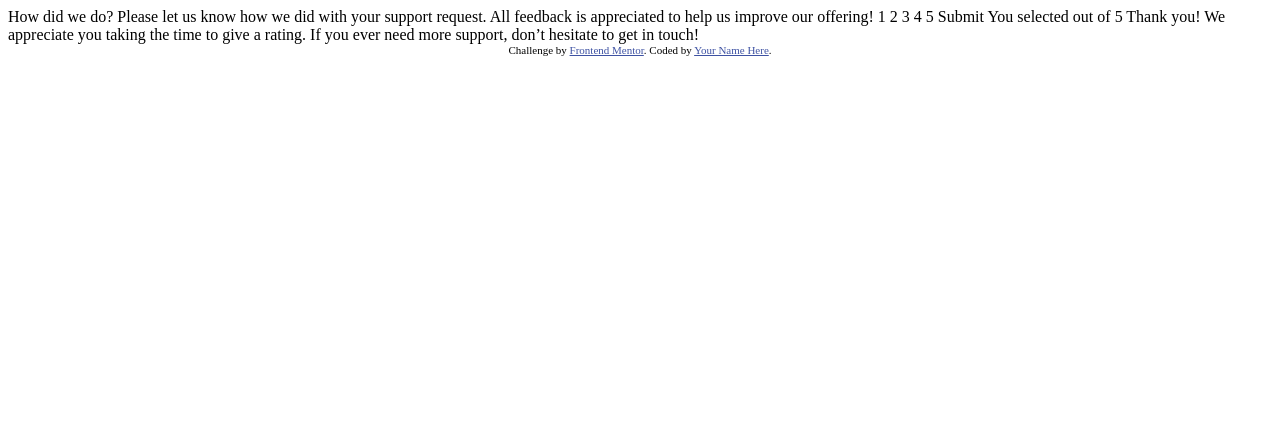
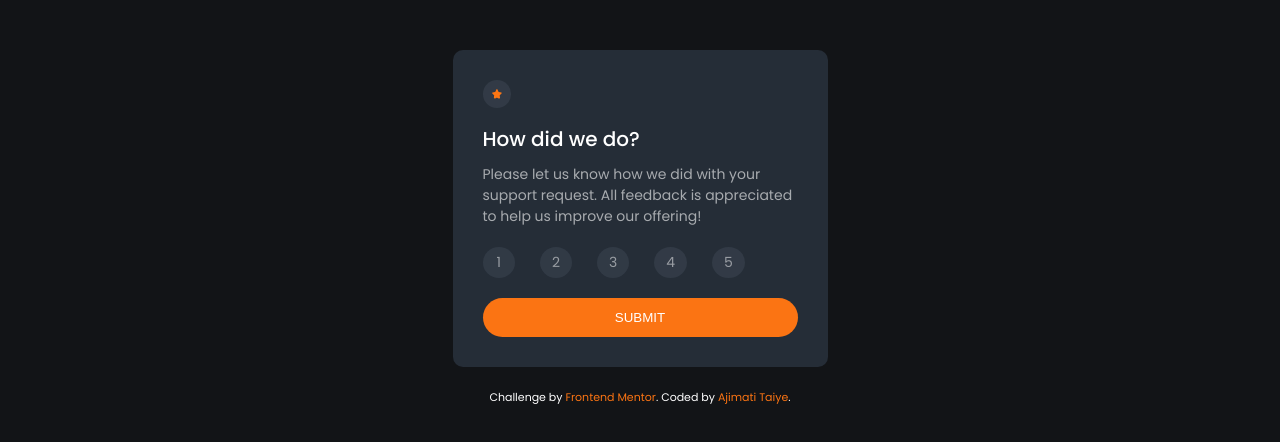
Before and after one commit to Teewaii/Interactive-rating-repo, a plain HTML site: page index.html in a window 1280 px wide. Drawn offline with Linux system fonts and the light colour scheme.

Commit message:
Updated css and html file

```diff
--- a/index.html
+++ b/index.html
@@ -5,45 +5,62 @@
   <meta name="viewport" content="width=device-width, initial-scale=1.0"> <!-- displays site properly based on user's device -->
 
   <link rel="icon" type="image/png" sizes="32x32" href="./images/favicon-32x32.png">
-
+  <link rel="stylesheet" href="style.css">
   <title>Frontend Mentor | Interactive rating component</title>
 
-  <!-- Feel free to remove these styles or customise in your own stylesheet 👍 -->
-  <style>
-    .attribution { font-size: 11px; text-align: center; }
-    .attribution a { color: hsl(228, 45%, 44%); }
-  </style>
+
 </head>
 <body>
 
   <!-- Rating state start -->
+<div class="container">
+    <div class="body">
+          <img class="star" src="./images/icon-star.svg">
+          <h3>How did we do?</h3>
+          <p class="rating-body">Please let us know how we did with your support request. All feedback is appreciated
+          to help us improve our offering!</p>
+    </div>
+      <div class="btns">
+        <form class="ratings-form">
+              <div class="ratings-btns">
+                <ul class="rating-list">
+                    <li  class=rating-options id="one">1</li>
+                    <li class=rating-options  id="two">2</li>
+                    <li class=rating-options  id="three">3</li>
+                    <li  class=rating-options id="four">4</li>
+                    <li class=rating-options  id="five">5</li>
+                </ul>
+              <!-- <p class="rating" id="one">1</p>
+              <p class="rating" id="two">2</p>
+              <p class="rating" id="three">3</p>
+              <p class="rating" id="four">4</p>
+              <p class="rating" id="four">5</p> -->
+            </div>
+            <button type="button" id="submit">SUBMIT</button>
 
-  How did we do?
-
-  Please let us know how we did with your support request. All feedback is appreciated
-  to help us improve our offering!
-
-  1 2 3 4 5
-
-  Submit
-
+        </form>
+      </div>
+</div>
   <!-- Rating state end -->
 
   <!-- Thank you state start -->
 
-  You selected <!-- Add rating here --> out of 5
+  <div class="submit">
 
-  Thank you!
+    <img class="receipt-img" src="./images/illustration-thank-you.svg">
+  <p class="selection">You selected <!-- Add rating here --> out of 5</p>
 
-  We appreciate you taking the time to give a rating. If you ever need more support,
-  don’t hesitate to get in touch!
+  <h4>Thank you!</h4>
+
+ <p class="submit-body">We appreciate you taking the time to give a rating. If you ever need more support,
+  don’t hesitate to get in touch!</p>
 
   <!-- Thank you state end -->
-
+</div>
 
   <div class="attribution">
     Challenge by <a href="https://www.frontendmentor.io?ref=challenge" target="_blank">Frontend Mentor</a>.
-    Coded by <a href="#">Your Name Here</a>.
+    Coded by <a href="#">Ajimati Taiye</a>.
   </div>
 </body>
 </html>
--- /dev/null
+++ b/style.css
@@ -0,0 +1,168 @@
+@import url('https://fonts.googleapis.com/css2?family=Epilogue:wght@500;700&family=Inter:wght@100;200;300;400;600;700;800&family=Karla:wght@200;300;400;500;600;700;800&family=Lato:wght@100;400&family=Outfit:wght@300;400;600&family=Poppins:ital,wght@0,200;0,300;0,400;0,500;0,600;0,700;1,200;1,300;1,400&family=Red+Hat+Display:wght@500;700;900&family=Roboto:wght@300&display=swap');
+
+
+*{
+    box-sizing: border-box;
+    margin: 0;
+    padding: 0;
+}
+
+:root{
+
+/* Primary */
+
+--Orange: hsl(25, 97%, 53%);
+
+/* Neutral */
+
+--White: hsl(0, 0%, 100%);
+--LightGrey: hsl(217, 12%, 63%);
+--MediumGrey: hsl(216, 12%, 54%);
+--DarkBlue: hsl(213, 20%, 18%);
+--VeryDarkBlue: hsl(216, 12%, 8%);
+
+}
+
+body{
+    font-family: 'Poppins', sans-serif;
+    background-color:var(--VeryDarkBlue);
+    color: white;
+    font-size: 14px;
+    font-weight: normal;
+}
+
+a{
+    text-decoration: none;
+}
+.container,.submit{
+    max-width: 375px;
+    background-color: var(--DarkBlue);
+    border-radius: 10px;;
+    margin: auto;
+    margin-top: 50px;
+    padding: 30px;
+}
+
+.container .star{
+    border-radius: 50%;
+    height: 28px;
+    padding: 9px;
+    background-color: rgba(124, 135, 152,.15);
+    margin-bottom: 10px;
+}
+
+.container h3{
+    color: white;
+    font-size: 20px;
+    font-weight: 500;
+    margin-bottom: 10px;
+}
+
+.rating-body {
+    color: rgba(255, 255, 255,0.6);
+    font-size: 14px;
+    text-align: left;
+    margin-bottom: 20px;
+}
+
+.rating-list{
+   list-style: none;
+   color: rgba(255, 255, 255,0.5);
+   display: flex;
+   margin-bottom: 20px;
+}
+
+.rating-list li:hover{
+   background-color: var(--Orange);
+   color: white;
+}
+
+.rating-list li:active{
+   background-color: var(--LightGrey);
+   color: white;
+}
+
+.rating-list li{
+    margin-right: 25px;
+    border-radius: 50%;
+    background-color: rgba(124, 135, 152,.15);
+   padding: 5px 12px;
+}
+.rating-list li:first-child{
+   padding: 5px 14px;
+}
+
+button{
+    display: block;
+    padding:12px;
+    border-radius: 25px;
+    border-style: none;
+    width: 100%;
+    background-color: var(--Orange);
+    color: white;
+}
+
+button:hover{
+    background-color: var(--White);
+    color: var(--Orange)
+}
+
+
+.submit{
+   display: flex;
+   flex-direction: column;
+   align-items: center;
+   margin-bottom: 25px;
+   margin-top: -310px;
+
+}
+
+.receipt-img{
+    height: 70px;
+    width: 110px;
+    margin-bottom: 18px;
+}
+
+.selection{
+    background-color: rgba(124, 135, 152,.15);
+    padding: 8px 15px;
+    border-radius: 20px;
+    padding: 10;
+    font-size: 11px;
+    color: var(--Orange);
+    letter-spacing: .8px;
+    margin-bottom: 18px;
+}
+
+.submit h4{
+    font-weight: 500;
+    font-size: 18px;
+    margin-bottom: 18px;
+}
+
+.submit-body{
+color: rgba(255, 255, 255,0.6);
+    font-size: 14px;
+    text-align: center;
+}
+
+.submit{
+    visibility: hidden;
+}
+
+/* .container{
+    visibility: hidden;
+}  */
+
+
+/* .test{
+    display: inline;
+    border-radius: 50%;
+    background-color: rgba(124, 135, 152,.15);
+    font-size: 12px;
+    padding: 6px 12px;
+    color: rgba(255, 255, 255,0.5);
+} */
+
+.attribution { font-size: 11px; text-align: center; }
+.attribution a { color:var(--Orange); }
```
